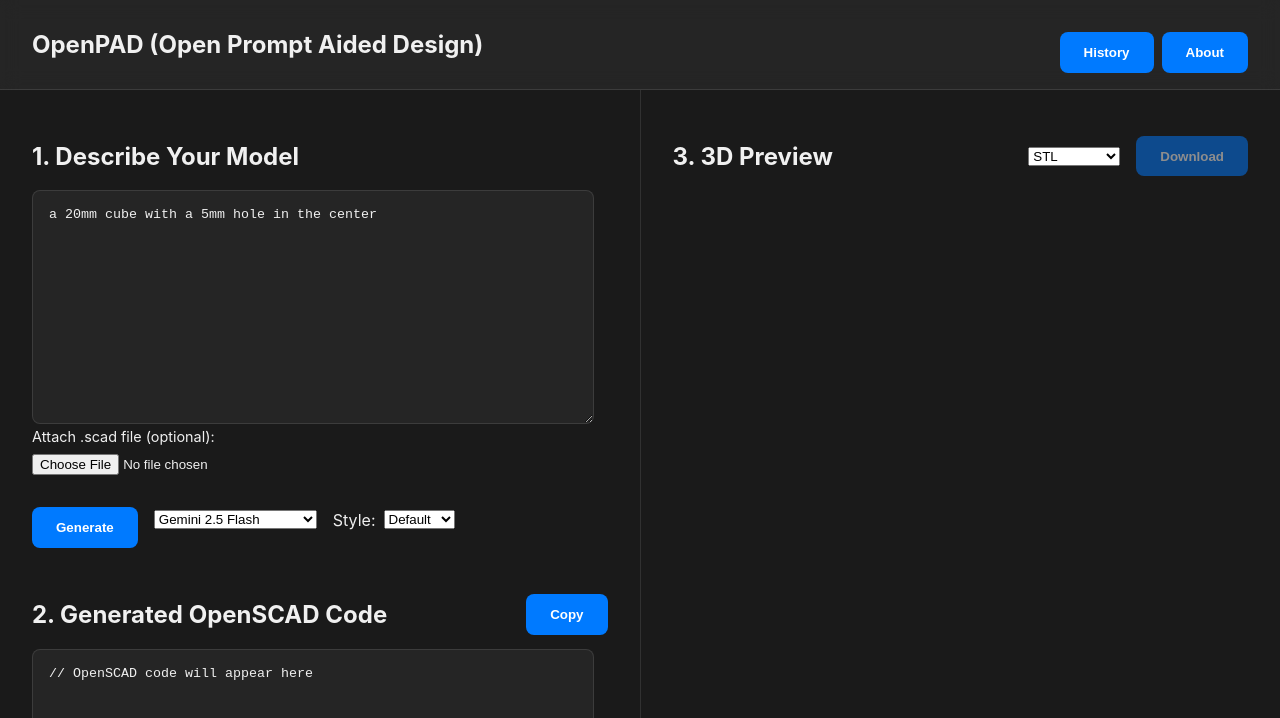
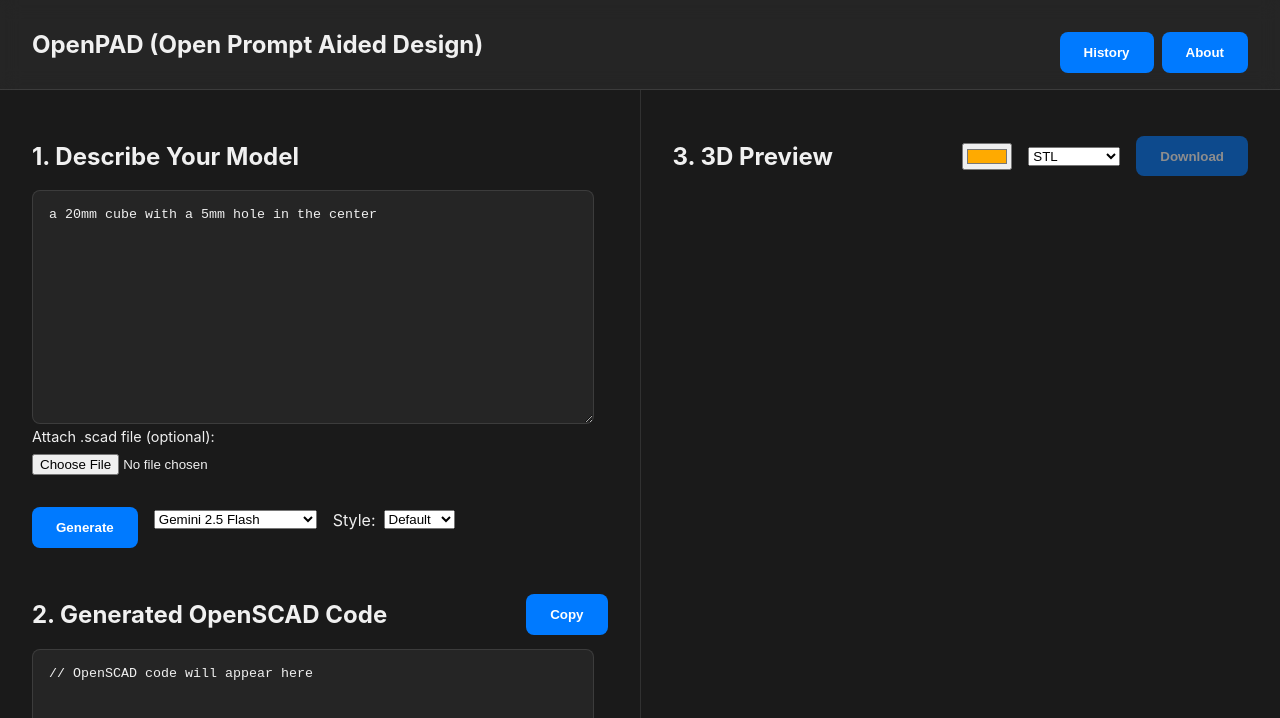
Before and after one commit to michaelwoods/openpad, a React (Vite) app in the folder packages/frontend/: page / in a window 1280 px wide. Shown: the top 718 px of the page. Built offline with nearby package versions, Linux system fonts and the light colour scheme.

Commit message:
feat: add color picker to preview

```diff
--- a/packages/frontend/src/Preview.tsx
+++ b/packages/frontend/src/Preview.tsx
@@ -7,6 +7,8 @@
   const {
     stlData,
     prompt,
+    previewColor,
+    setPreviewColor,
   } = useStore();
   const [format, setFormat] = React.useState('stl');
 
@@ -19,6 +21,12 @@
       <div style={{ display: 'flex', alignItems: 'center', justifyContent: 'space-between'}}>
         <h2>3. 3D Preview</h2>
         <div style={{ display: 'flex', alignItems: 'center', gap: '1rem' }}>
+          <input
+            type="color"
+            value={previewColor}
+            onChange={(e) => setPreviewColor(e.target.value)}
+            title="Change Model Color"
+          />
           <select value={format} onChange={(e) => setFormat(e.target.value)}>
             <option value="stl">STL</option>
             <option value="amf">AMF (color)</option>
@@ -27,7 +35,7 @@
           <button onClick={onDownload} disabled={!stlData} title="Download Model" style={{ marginTop: 0 }}>Download</button>
         </div>
       </div>
-      <Viewer stl={stlData} format={format} />
+      <Viewer stl={stlData} format={format} color={previewColor} />
     </section>
   );
 };
--- a/packages/frontend/src/Viewer.tsx
+++ b/packages/frontend/src/Viewer.tsx
@@ -18,7 +18,7 @@
 }
 
 // Model component now uses useLoader for async parsing
-function Model({ url, format }: { url: string, format: string }) {
+function Model({ url, format, color }: { url: string, format: string, color?: string }) {
   let loader;
   switch (format) {
     case 'amf':
@@ -35,7 +35,7 @@
 
   return (
     <mesh geometry={geom}>
-      <meshStandardMaterial vertexColors={true} />
+      <meshStandardMaterial color={color || 'orange'} vertexColors={!color} />
     </mesh>
   );
 }
@@ -43,9 +43,10 @@
 interface ViewerProps {
   stl: string | null;
   format: string;
+  color?: string;
 }
 
-export default function Viewer({ stl, format }: ViewerProps) {
+export default function Viewer({ stl, format, color }: ViewerProps) {
   // Create a data URL from the base64 STL string
   const dataUrl = stl ? `data:application/octet-stream;base64,${stl}` : null;
 
@@ -56,7 +57,7 @@
       <directionalLight position={[-10, -10, -5]} intensity={0.5} />
       <Suspense fallback={<SlowLoadFallback />}>
         <Center>
-          {dataUrl && <Model url={dataUrl} format={format} />}
+          {dataUrl && <Model url={dataUrl} format={format} color={color} />}
         </Center>
       </Suspense>
       <OrbitControls />
--- a/packages/frontend/src/store.ts
+++ b/packages/frontend/src/store.ts
@@ -23,6 +23,7 @@
   codeStyle: string;
   attachment: string | null;
   history: HistoryItem[];
+  previewColor: string;
   setPrompt: (prompt: string) => void;
   setGeneratedCode: (generatedCode: string) => void;
   setStlData: (stlData: string | null) => void;
@@ -33,6 +34,7 @@
   setSelectedModel: (selectedModel: string) => void;
   setCodeStyle: (codeStyle: string) => void;
   setAttachment: (attachment: string | null) => void;
+  setPreviewColor: (previewColor: string) => void;
   addToHistory: (item: Omit<HistoryItem, 'id' | 'timestamp'>) => void;
   clearHistory: () => void;
   loadHistoryItem: (item: HistoryItem) => void;
@@ -52,6 +54,7 @@
       codeStyle: 'Default',
       attachment: null,
       history: [],
+      previewColor: '#ffaa00',
       setPrompt: (prompt) => set({ prompt }),
       setGeneratedCode: (generatedCode) => set({ generatedCode }),
       setStlData: (stlData) => set({ stlData }),
@@ -62,6 +65,7 @@
       setSelectedModel: (selectedModel) => set({ selectedModel }),
       setCodeStyle: (codeStyle) => set({ codeStyle }),
       setAttachment: (attachment) => set({ attachment }),
+      setPreviewColor: (previewColor) => set({ previewColor }),
       addToHistory: (item) =>
         set((state) => ({
           history: [
@@ -88,7 +92,7 @@
     }),
     {
       name: 'openpad-storage',
-      partialize: (state) => ({ history: state.history, prompt: state.prompt, selectedModel: state.selectedModel, codeStyle: state.codeStyle }), // Only persist history and current form state
+      partialize: (state) => ({ history: state.history, prompt: state.prompt, selectedModel: state.selectedModel, codeStyle: state.codeStyle, previewColor: state.previewColor }), // Only persist history and current form state
     }
   )
 );
```
Also changed, not shown: 1 other file (tests, documents, lock files or other folders).
